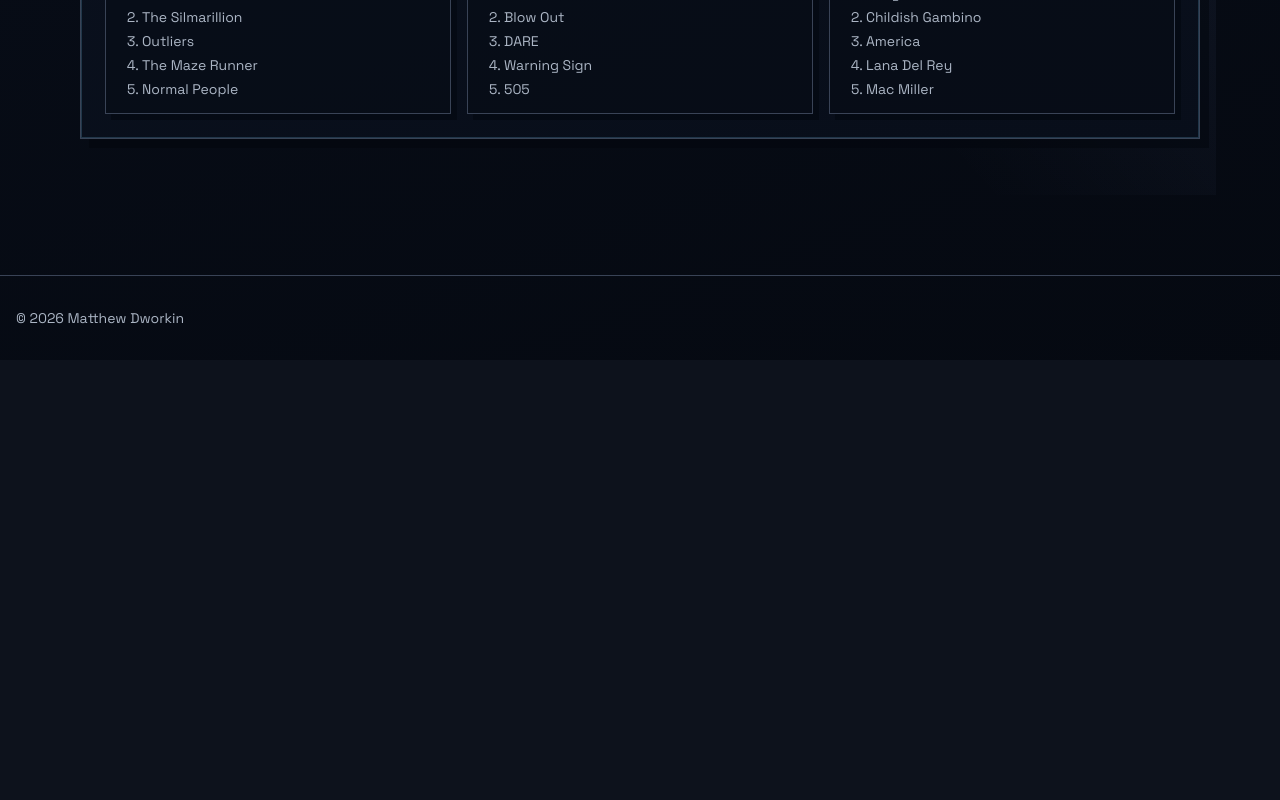
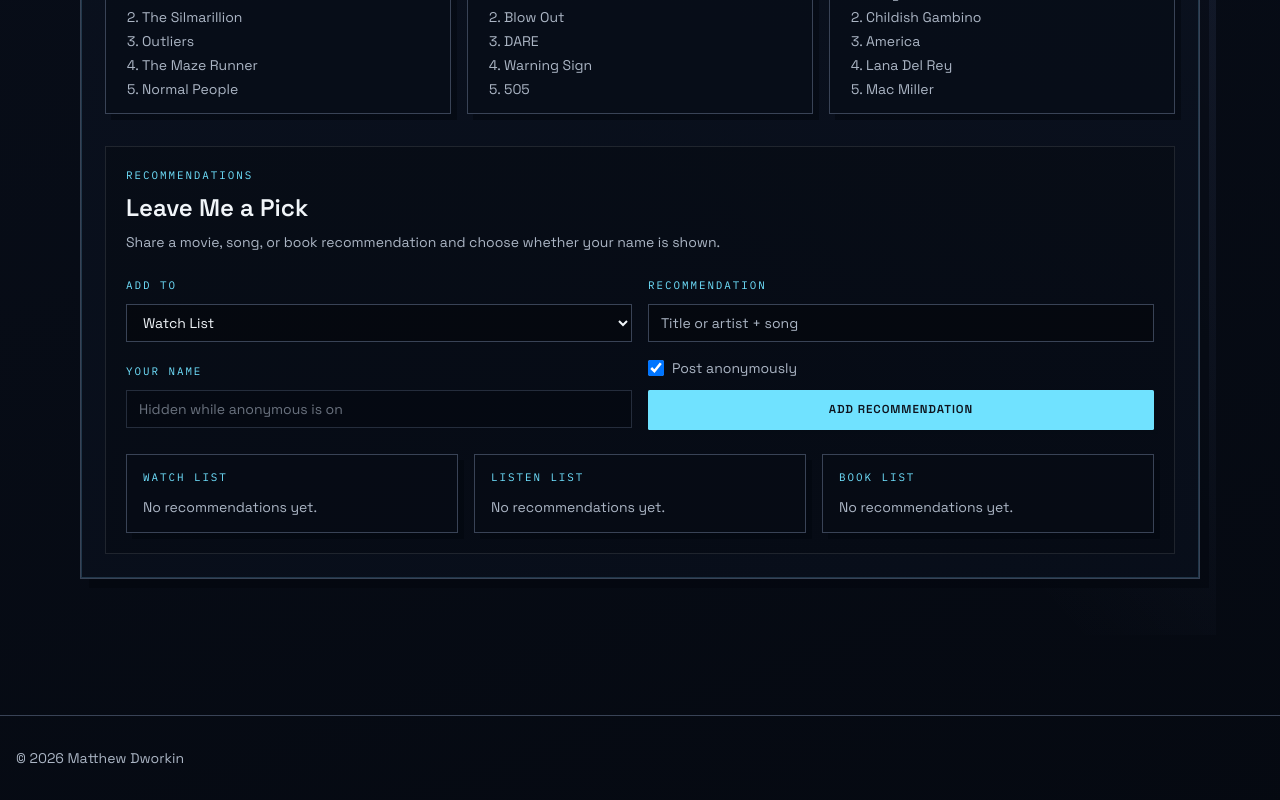
Before and after one commit to mattdworkin/mattdworkin.github.io, a Next.js app: page /about in a window 1280 px wide. Shown: the part 3212-4012 px from the top of the page. Before the commit the page ends 3572 px from the top, so only its background shows below. Built offline with nearby package versions, Linux system fonts and the light colour scheme.

Commit message:
comments / recs

```diff
--- a/src/app/about/page.tsx
+++ b/src/app/about/page.tsx
@@ -4,6 +4,7 @@
 import { Button } from "@/components/ui/button"
 import { readStravaSummary } from "@/lib/strava"
 import { StravaDashboard } from "@/components/StravaDashboard"
+import { RecommendationBoard } from "@/components/RecommendationBoard"
 
 const topFiveLists = [
   {
@@ -182,6 +183,7 @@
             </article>
           ))}
         </div>
+        <RecommendationBoard />
       </section>
     </div>
   )
--- /dev/null
+++ b/src/components/RecommendationBoard.tsx
@@ -0,0 +1,233 @@
+"use client"
+
+import { FormEvent, useEffect, useMemo, useState } from "react"
+import { Button } from "@/components/ui/button"
+
+const recommendationTargets = [
+  { value: "watch", label: "Watch List" },
+  { value: "listen", label: "Listen List" },
+  { value: "book", label: "Book List" },
+] as const
+
+type RecommendationTarget = (typeof recommendationTargets)[number]["value"]
+
+type Recommendation = {
+  id: string
+  target: RecommendationTarget
+  title: string
+  displayName: string
+  anonymous: boolean
+  createdAt: string
+}
+
+const STORAGE_KEY = "about-recommendations-v1"
+
+const targetLabels: Record<RecommendationTarget, string> = {
+  watch: "Watch List",
+  listen: "Listen List",
+  book: "Book List",
+}
+
+function isTarget(value: unknown): value is RecommendationTarget {
+  return value === "watch" || value === "listen" || value === "book"
+}
+
+function parseRecommendations(raw: string | null): Recommendation[] {
+  if (!raw) return []
+
+  try {
+    const parsed = JSON.parse(raw)
+    if (!Array.isArray(parsed)) return []
+
+    return parsed
+      .map((entry) => {
+        if (!entry || typeof entry !== "object") return null
+
+        const candidate = entry as Record<string, unknown>
+        const id = typeof candidate.id === "string" ? candidate.id : ""
+        const target = candidate.target
+        const title = typeof candidate.title === "string" ? candidate.title.trim() : ""
+        const displayName = typeof candidate.displayName === "string" ? candidate.displayName.trim() : ""
+        const createdAt = typeof candidate.createdAt === "string" ? candidate.createdAt : ""
+        const anonymous = Boolean(candidate.anonymous)
+
+        if (!id || !title || !isTarget(target)) return null
+
+        return {
+          id,
+          target,
+          title,
+          displayName: displayName || "Anonymous",
+          anonymous,
+          createdAt: createdAt || new Date(0).toISOString(),
+        }
+      })
+      .filter((entry): entry is Recommendation => entry !== null)
+  } catch {
+    return []
+  }
+}
+
+function formatDate(date: string): string {
+  const parsed = new Date(date)
+  if (Number.isNaN(parsed.getTime())) return ""
+  return parsed.toLocaleDateString("en-US", { month: "short", day: "numeric", year: "numeric" })
+}
+
+export function RecommendationBoard() {
+  const [recommendations, setRecommendations] = useState<Recommendation[]>([])
+  const [target, setTarget] = useState<RecommendationTarget>("watch")
+  const [title, setTitle] = useState("")
+  const [name, setName] = useState("")
+  const [anonymous, setAnonymous] = useState(true)
+  const [message, setMessage] = useState("")
+  const [hasLoadedStorage, setHasLoadedStorage] = useState(false)
+
+  useEffect(() => {
+    setRecommendations(parseRecommendations(window.localStorage.getItem(STORAGE_KEY)))
+    setHasLoadedStorage(true)
+  }, [])
+
+  useEffect(() => {
+    if (!hasLoadedStorage) return
+    window.localStorage.setItem(STORAGE_KEY, JSON.stringify(recommendations))
+  }, [hasLoadedStorage, recommendations])
+
+  const groupedRecommendations = useMemo(() => {
+    const grouped: Record<RecommendationTarget, Recommendation[]> = {
+      watch: [],
+      listen: [],
+      book: [],
+    }
+
+    for (const recommendation of recommendations) {
+      grouped[recommendation.target].push(recommendation)
+    }
+
+    return grouped
+  }, [recommendations])
+
+  const handleSubmit = (event: FormEvent<HTMLFormElement>) => {
+    event.preventDefault()
+
+    const cleanTitle = title.trim()
+    const cleanName = name.trim()
+
+    if (!cleanTitle) {
+      setMessage("Add a recommendation first.")
+      return
+    }
+
+    if (!anonymous && !cleanName) {
+      setMessage("Add your name or post anonymously.")
+      return
+    }
+
+    const nextRecommendation: Recommendation = {
+      id: `${Date.now()}-${Math.random().toString(36).slice(2, 8)}`,
+      target,
+      title: cleanTitle,
+      displayName: anonymous ? "Anonymous" : cleanName,
+      anonymous,
+      createdAt: new Date().toISOString(),
+    }
+
+    setRecommendations((previous) => [nextRecommendation, ...previous].slice(0, 120))
+    setTitle("")
+    setName("")
+    setAnonymous(true)
+    setMessage(`Added to ${targetLabels[target]}.`)
+  }
+
+  return (
+    <div className="mt-8 border border-white/10 bg-black/20 p-4 md:p-5">
+      <p className="kicker">Recommendations</p>
+      <h3 className="mt-2 text-2xl font-semibold">Leave Me a Pick</h3>
+      <p className="mt-2 text-sm text-muted-foreground">
+        Share a movie, song, or book recommendation and choose whether your name is shown.
+      </p>
+
+      <form onSubmit={handleSubmit} className="mt-5 grid grid-cols-1 md:grid-cols-2 gap-4" noValidate>
+        <label className="block">
+          <span className="kicker">Add To</span>
+          <select
+            className="mt-2 w-full border border-border bg-black/30 px-3 py-2 text-sm text-foreground focus:border-primary focus:outline-none"
+            value={target}
+            onChange={(event) => setTarget(event.target.value as RecommendationTarget)}
+          >
+            {recommendationTargets.map((option) => (
+              <option key={option.value} value={option.value}>
+                {option.label}
+              </option>
+            ))}
+          </select>
+        </label>
+
+        <label className="block">
+          <span className="kicker">Recommendation</span>
+          <input
+            type="text"
+            value={title}
+            onChange={(event) => setTitle(event.target.value)}
+            maxLength={120}
+            placeholder="Title or artist + song"
+            className="mt-2 w-full border border-border bg-black/30 px-3 py-2 text-sm text-foreground placeholder:text-muted-foreground focus:border-primary focus:outline-none"
+          />
+        </label>
+
+        <label className="block">
+          <span className="kicker">Your Name</span>
+          <input
+            type="text"
+            value={name}
+            onChange={(event) => setName(event.target.value)}
+            maxLength={60}
+            disabled={anonymous}
+            placeholder={anonymous ? "Hidden while anonymous is on" : "Name"}
+            className="mt-2 w-full border border-border bg-black/30 px-3 py-2 text-sm text-foreground placeholder:text-muted-foreground disabled:cursor-not-allowed disabled:opacity-60 focus:border-primary focus:outline-none"
+          />
+        </label>
+
+        <div className="flex flex-col justify-end gap-3">
+          <label className="flex items-center gap-2 text-sm text-muted-foreground">
+            <input
+              type="checkbox"
+              checked={anonymous}
+              onChange={(event) => setAnonymous(event.target.checked)}
+              className="h-4 w-4"
+            />
+            Post anonymously
+          </label>
+          <Button type="submit" className="w-full md:w-auto">
+            Add Recommendation
+          </Button>
+        </div>
+      </form>
+
+      {message ? <p className="mt-3 text-sm text-muted-foreground">{message}</p> : null}
+
+      <div className="mt-6 grid grid-cols-1 lg:grid-cols-3 gap-4">
+        {recommendationTargets.map((section) => (
+          <article key={section.value} className="signal-tile">
+            <p className="kicker">{section.label}</p>
+            {groupedRecommendations[section.value].length === 0 ? (
+              <p className="mt-3 text-sm text-muted-foreground">No recommendations yet.</p>
+            ) : (
+              <ul className="mt-3 space-y-2">
+                {groupedRecommendations[section.value].map((recommendation) => (
+                  <li key={recommendation.id} className="border border-white/10 bg-black/25 px-3 py-2">
+                    <p className="text-sm">{recommendation.title}</p>
+                    <p className="mt-1 text-xs text-muted-foreground">
+                      {recommendation.anonymous ? "Anonymous" : recommendation.displayName}
+                      {` · ${formatDate(recommendation.createdAt)}`}
+                    </p>
+                  </li>
+                ))}
+              </ul>
+            )}
+          </article>
+        ))}
+      </div>
+    </div>
+  )
+}
```
